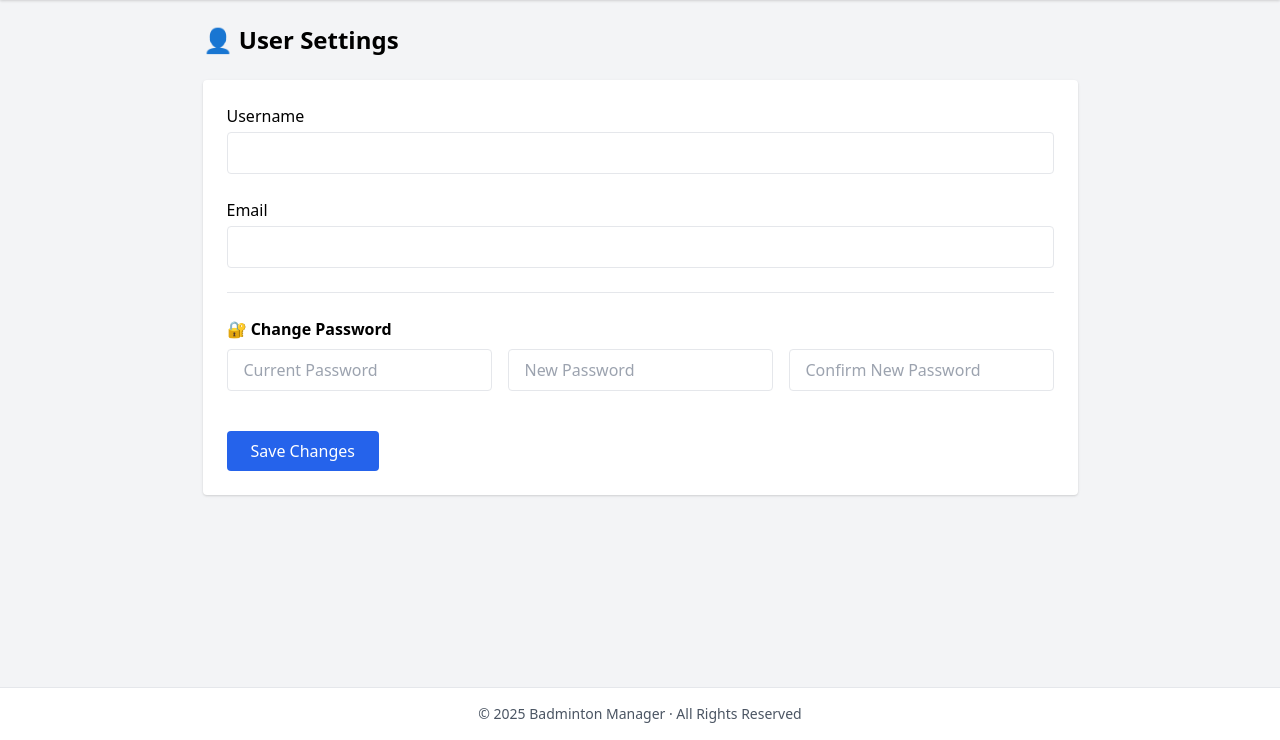
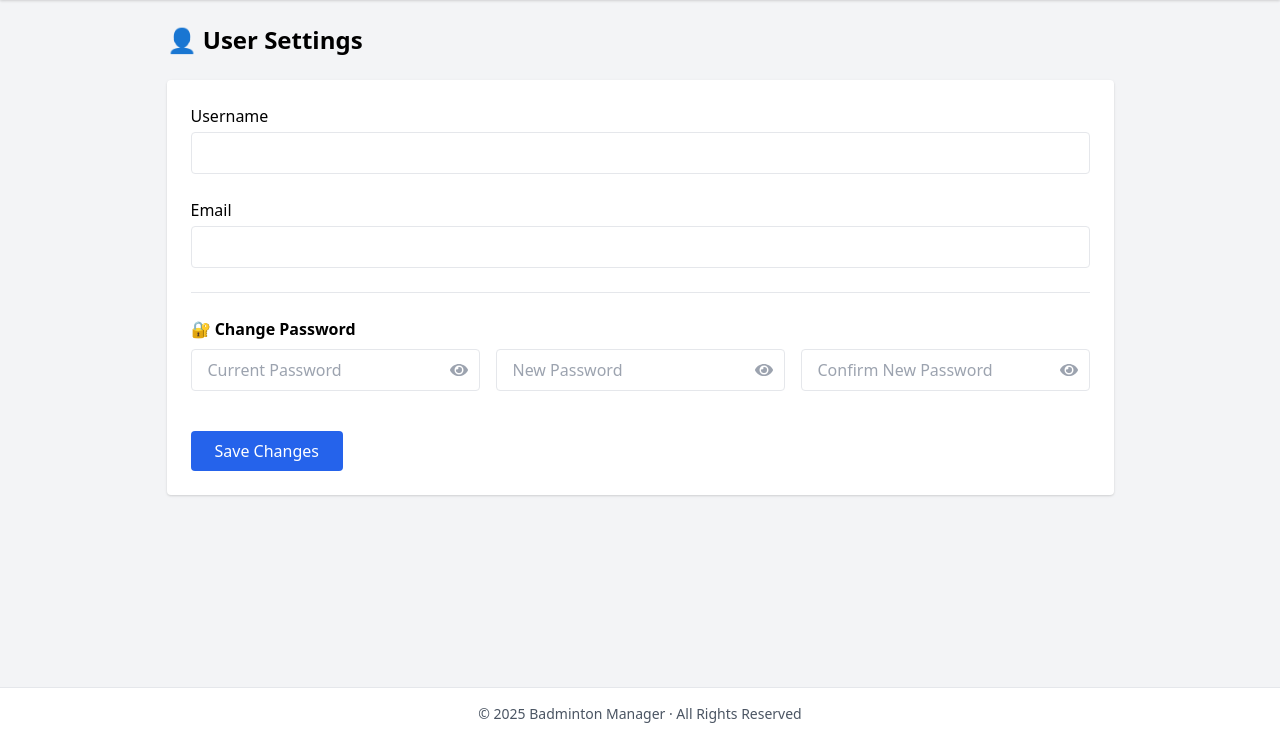
Before and after one commit to LeranPeng/AgilWebDev2025, a Flask app: template templates/html/User_settings.html in a window 1280 px wide. Shown: the part 60-800 px from the top of the page. Run offline with Flask 3, Linux system fonts and the light colour scheme; the template is opened without the code that fills it, so the values that code supplies are empty; some libraries are stand-ins or nearby versions.

Commit message:
Enhanced password change in user settings

```diff
--- a/templates/html/User_settings.html
+++ b/templates/html/User_settings.html
@@ -4,7 +4,6 @@
 {% block page_title %}Badminton MASTER{% endblock %}
 
 {% block content %}
-
 
 <h2 class="text-2xl font-bold mb-6">👤 User Settings</h2>
 <form id="settingsForm" method="POST" action="/settings" class="space-y-6 bg-white p-6 rounded shadow">
@@ -24,16 +23,23 @@
   <div class="border-t pt-6">
     <h3 class="font-semibold mb-2">🔐 Change Password</h3>
     <div class="grid grid-cols-1 md:grid-cols-3 gap-4">
-      <input type="password" id="currentPassword" name="currentPassword" placeholder="Current Password" class="border px-4 py-2 rounded" />
-      <input type="password" id="newPassword" name="newPassword" placeholder="New Password" class="border px-4 py-2 rounded" />
-      <input type="password" id="confirmPassword" name="confirmPassword" placeholder="Confirm New Password" class="border px-4 py-2 rounded" />
+      {% for field, id, placeholder in [
+        ("currentPassword", "currentPassword", "Current Password"),
+        ("newPassword", "newPassword", "New Password"),
+        ("confirmPassword", "confirmPassword", "Confirm New Password")
+      ] %}
+        <div class="relative">
+          <input type="password" id="{{ id }}" name="{{ field }}" placeholder="{{ placeholder }}" class="w-full pr-10 border px-4 py-2 rounded" />
+          <button type="button" class="toggle-visibility absolute inset-y-0 right-0 pr-3 flex items-center text-gray-400 cursor-pointer" data-target="{{ id }}">
+            <i class="fas fa-eye"></i>
+          </button>
+        </div>
+      {% endfor %}
     </div>
   </div>
 
-  <!-- CSRF Token - Note we're using a different syntax to get the token -->
   {{ csrf_token_input | safe }}
 
-  <!-- Submit -->
   <div class="pt-4">
     <button type="submit" class="bg-blue-600 text-white px-6 py-2 rounded hover:bg-blue-700 transition">
       Save Changes
@@ -44,27 +50,44 @@
 
 {% endblock %}
 
+{% block scripts %}
+<script src="https://cdnjs.cloudflare.com/ajax/libs/font-awesome/5.15.3/js/all.min.js"></script>
+<script>
+  // Password toggle logic
+  document.querySelectorAll(".toggle-visibility").forEach(button => {
+    button.addEventListener("click", function () {
+      const targetId = this.dataset.target;
+      const input = document.getElementById(targetId);
+      const icon = this.querySelector("i");
 
-  <!-- Script -->
-  <script>
+      if (input.type === "password") {
+        input.type = "text";
+        icon.classList.remove("fa-eye");
+        icon.classList.add("fa-eye-slash");
+      } else {
+        input.type = "password";
+        icon.classList.remove("fa-eye-slash");
+        icon.classList.add("fa-eye");
+      }
+    });
+  });
+
   // Form validation without AJAX
   document.getElementById("settingsForm").addEventListener("submit", function(e) {
     const newPassword = document.getElementById("newPassword").value;
     const confirmPassword = document.getElementById("confirmPassword").value;
 
     if (newPassword && newPassword !== confirmPassword) {
-        e.preventDefault(); // Prevent form submission
+      e.preventDefault();
       const messageDiv = document.getElementById("message");
       messageDiv.textContent = "New passwords do not match.";
       messageDiv.classList.remove("hidden", "text-green-600");
       messageDiv.classList.add("text-red-600");
 
-        // Auto-hide after 5 seconds
       setTimeout(() => {
         messageDiv.classList.add("hidden");
       }, 5000);
     }
   });
 </script>
-</body>
-</html>
+{% endblock %}
```
Lines whose indentation alone changed are shown as unchanged.
